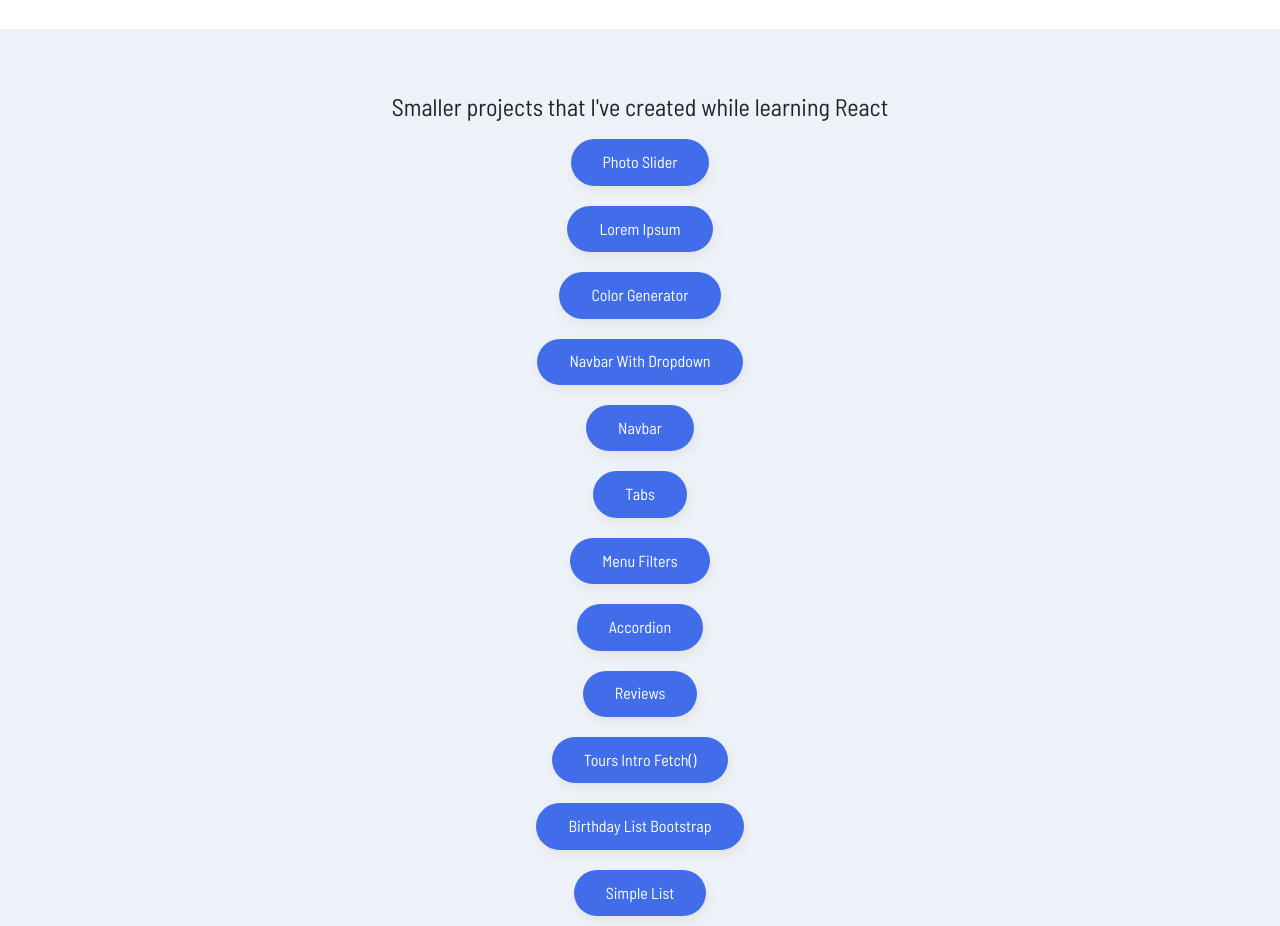
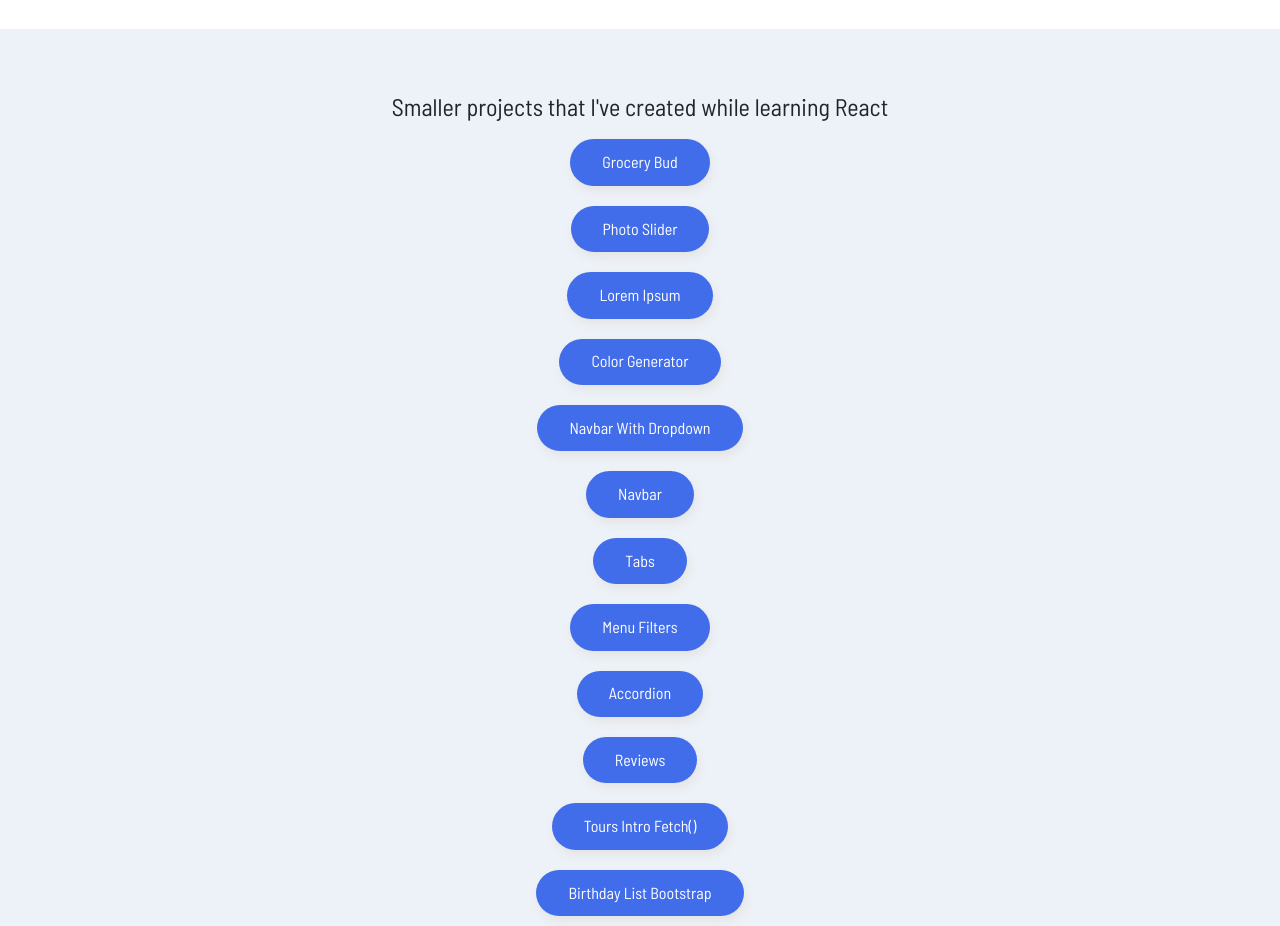
Before and after one commit to kbuczek/react-beginner-projects, a React (Create React App) app: page / in a window 1280 px wide. Shown: the part 3680-4606 px from the top of the page. Built offline with nearby package versions, Linux system fonts and the light colour scheme.

Commit message:
grocery bud

```diff
--- a/src/App.js
+++ b/src/App.js
@@ -33,6 +33,7 @@ import Dropdown11 from "./Projects/Navbar2/pages/Dropdown11";
 import Dropdown22 from "./Projects/Navbar2/pages/Dropdown22";
 import Dropdown33 from "./Projects/Navbar2/pages/Dropdown33";
 import ColorGenerator from "./Projects/ColorGenerator/ColorGenerator";
+import GroceryBud from "./Projects/GroceryBud/GroceryBud";
 
 function App() {
   return (
@@ -75,6 +76,9 @@ function App() {
           </Route>
           <Route exact path="/memory-game">
             <MemoryGame />
+          </Route>
+          <Route exact path="/grocery-bud">
+            <GroceryBud />
           </Route>
           <Route exact path="/photo-slider">
             <PhotoSlider />
--- /dev/null
+++ b/src/Projects/GroceryBud/GroceryBud.tsx
@@ -0,0 +1,7 @@
+import React from "react";
+
+const GroceryBud = () => {
+  return <div>GroceryBud</div>;
+};
+
+export default GroceryBud;
--- a/src/Projects/Home/Home.js
+++ b/src/Projects/Home/Home.js
@@ -49,6 +49,11 @@ const Home = () => {
               MEMORY GAME
             </Link>
           </li> */}
+          <li>
+            <Link className="home-link home-button" to="/grocery-bud">
+              Grocery Bud
+            </Link>
+          </li>
           <li>
             <Link className="home-link home-button" to="/photo-slider">
               Photo Slider
```
